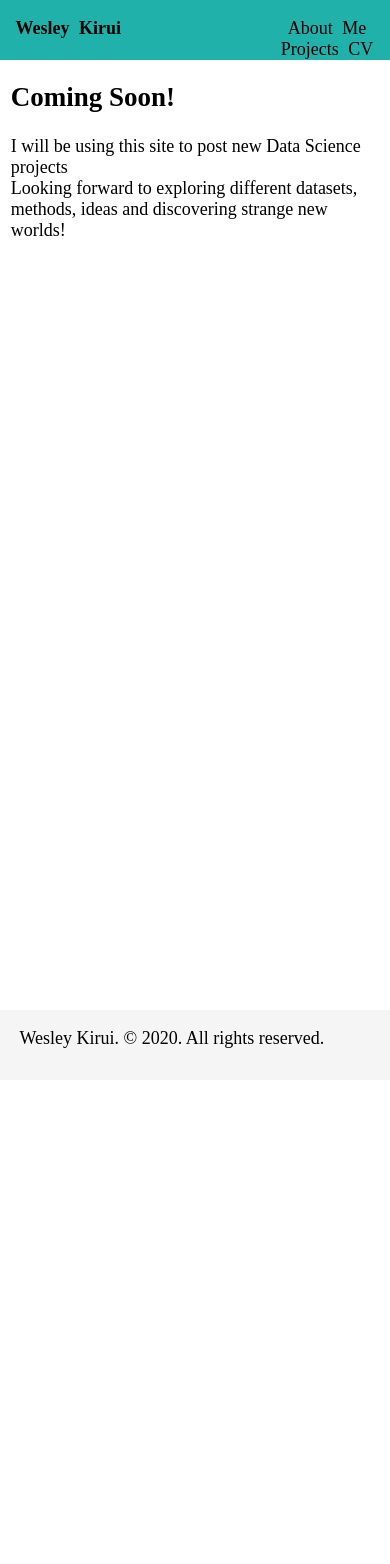
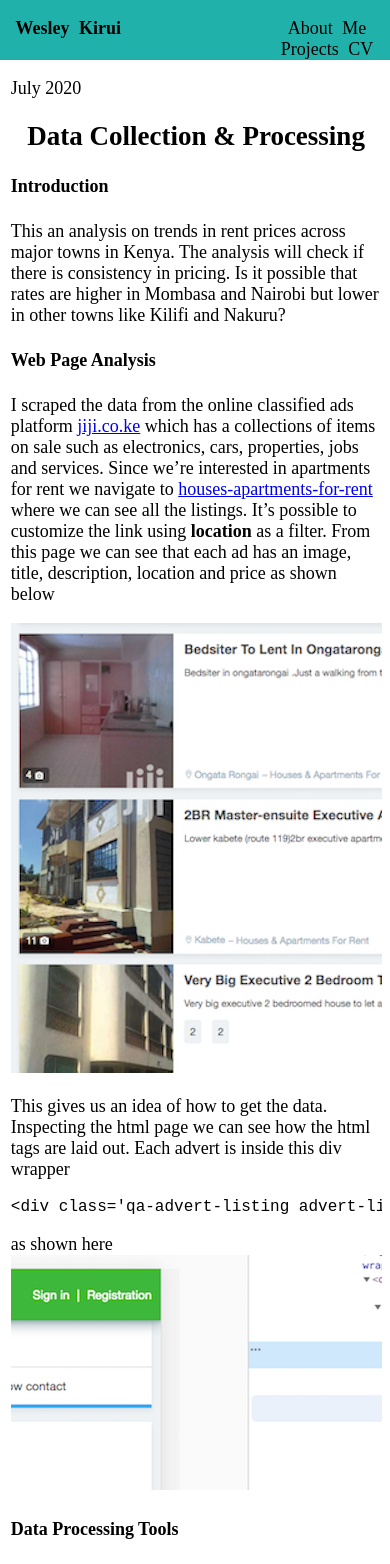
Before and after one commit to wkirui/wkirui.github.io, a Jekyll site: the page built from index.html, in a window 390 px wide. Shown: the top 1564 px of the page. Built offline with Jekyll 4.4.1, drawn with Linux system fonts in a browser that asks for light colours; nearby versions of some CDN libraries; before the commit the page ends 1080 px from its top, so only the background shows below that; some of the changed text lies outside the part shown.

Commit message:
published first post

````diff
--- /dev/null
+++ b/_posts/2020-07-04-Rent Analysis Data Collection.md
@@ -0,0 +1,47 @@
+---
+layout : default
+title : 'Data Collection & Processing'
+date : '2020-07-05 00:45:00 +0300'
+categories: posts
+---
+## <center>Data Collection & Processing</center>
+#### Introduction
+This an analysis on trends in rent prices across major towns in Kenya. The analysis will check if there is consistency in pricing. Is it possible that rates are higher in Mombasa and Nairobi but lower in other towns like Kilifi and Nakuru?
+#### Web Page Analysis
+I scraped the data from the online classified ads platform [jiji.co.ke](https://jiji.co.ke) which has a collections of items on sale such as electronics, cars, properties, jobs and services.
+Since we're interested in apartments for rent we navigate to [houses-apartments-for-rent](https://jiji.co.ke/houses-apartments-for-rent) where we can see all the listings. It's possible to customize the link using **location** as a filter. From this page we can see that each ad has an image, title, description, location and price as shown below
+
+![page image](/assets/img/page_list_example.png)
+
+This gives us an idea of how to get the data. Inspecting the html page we can see how the html tags are laid out. Each advert is inside this div wrapper
+```html
+<div class='qa-advert-listing advert-listing'></div>
+```
+as shown here
+![ad_wrapper](/assets/img/url_wrapper.png)
+
+#### Data Processing Tools
+I used [Selenium](https://www.selenium.dev/documentation/en/) and [Beautiful Soup](https://www.crummy.com/software/BeautifulSoup/bs4/doc/#installing-beautiful-soup) to scrape the data from the website. Both can be installed using pip. Installing a webdriver to automate your browser can be a bit tricky. You can read more about the installation process [here](https://www.selenium.dev/documentation/en/webdriver/) and it should be the same version as your default browser. In my case, I used Chrome version 83.<br>
+I used pandas, numpy,matplotlib and seaborn for data processing and visualization.
+
+Once we have all the packages installed, we can load them to the working environment.
+<script src="https://gist.github.com/wkirui/6d329d4864e66c515fceb72e3e9b44e3.js"></script>
+#### Data Collection & Processing
+Once all the packages are loaded, we can create an instance of the web browser and use it to open the properties adress url. I customized the browser for each town to make downloading the data easier. I then used BeautifulSoup to extract data from the loaded webpage.
+<script src="https://gist.github.com/wkirui/1f86d0a8248c1d9c4bc7a1ab7f3f5e9f.js"></script>
+With the BeautifulSoup instance of the page, we can start extracting data inside the div tags. I was able to extract url_ids, locations,prices,titles and decriptions for the ads. The following example shows how to get a list of prices from a div tag
+<script src="https://gist.github.com/wkirui/db062705cf8333ae906f9c8a2f44d10b.js"></script>
+
+Then we create a dataframe using the downloaded data
+<script src="https://gist.github.com/wkirui/d4c3831722a44d2f583d56b39763433c.js"></script>
+
+The resulting dataframe will look like this:
+
+![df_sample](/assets/img/df_sample.png#center)
+
+The next step is to clean up the data. First we extract the number of bedrooms from their titles  their descriptions then we remove the currency notation from the prices and convert them into intetger values.
+
+I found the nifty trick below useful in generating the number of bedrooms from the title column: create a list of bedrooms, convert it to dataframe and then concatenate it back to the main dataframe.
+<script src="https://gist.github.com/wkirui/ddb3a38b74e8c9606017eb6ac60e7c4b.js"></script>
+
+This combined with text search made it possible to generate bedrooms for ~ 80% of the listings. Some listings had spelling errors and needed to be coded manually.
--- a/assets/css/style.css
+++ b/assets/css/style.css
@@ -20,8 +20,8 @@ body {
 
 #content-wrap {
     padding-bottom: 60px;
-    margin-left: 10vw;
-    margin-right: 10vw;
+    margin-left: 15vw;
+    margin-right: 15vw;
     margin-bottom: 60px;
     overflow: hidden;
     min-height: 100vh;
@@ -90,11 +90,11 @@ h1 {
 }
 
 section {
-    position: absolute;
+    position: relative;
     display: block;
     /* text-align: justify; */
     /* margin: 60px; */
-    width: 70vw;
+    width: 60vw;
     /* margin-left: 2.5vw; */
     /* margin-right:15px; */
     background-color: white;
@@ -105,6 +105,12 @@ section {
     padding-right: 20px;
     padding-bottom: 20px;
     padding-top: 10px; */
+    /* word-spacing: 5px; */
+    word-break: keep-all;
+}
+img[src*='#center'] {
+    display: block;
+    margin: auto;
 }
 
 #footer {
@@ -200,6 +206,10 @@ ion-icon {
         padding-right: 1px;
         padding-bottom: 60px;
     }
+    img[src*='#center'] {
+        display: block;
+        margin: auto;
+    }
     #footer {
         position: absolute;
         bottom: 0;
--- a/index.html
+++ b/index.html
@@ -17,21 +17,23 @@
     <div id="page-container">
         <div id="content-wrap">
             <section>
-                <h2>Coming Soon!</h2>
+             <!--   <h2>Coming Soon!</h2>
                 <p>I will be using this site to post new Data Science projects<br>
                     Looking forward to exploring different datasets, methods, ideas and discovering strange new worlds!
-                </p>
-                <!-- {% for post in site.posts limit: 3 %}
-                <ul>
+                </p> -->
+                {% for post in site.categories.posts limit: 3 %}
+                    <p class="meta">{{ post.date | date: "%B %Y"  }}</p>
+                    {{ post.content }}
+                <!-- <ul>
                     <a href="{{post.url}}">
-                        <h2>{{ post.title }}</h2>
+                        <h1>{{ post.title }}</h1>
                     </a>
                     <p class="meta">{{ post.date | date_to_string }}</p>
                     <div class="post">
                         {{ post.content }}
                     </div>
-                </ul>
-                {% endfor %} -->
+                </ul> -->
+                {% endfor %}
             </section>
         </div>
         {% include footer.html %}
````
Also changed, not shown: assets/img/df_sample.png (added), assets/img/page_list_example.png (added), assets/img/url_wrapper.png (added), 9 other files.
